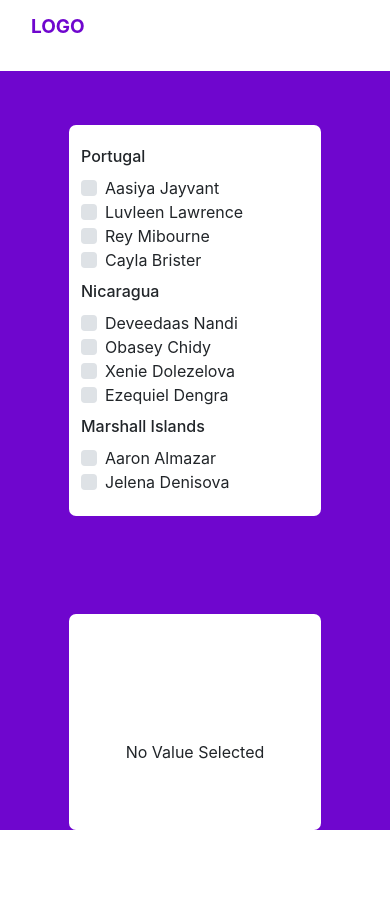
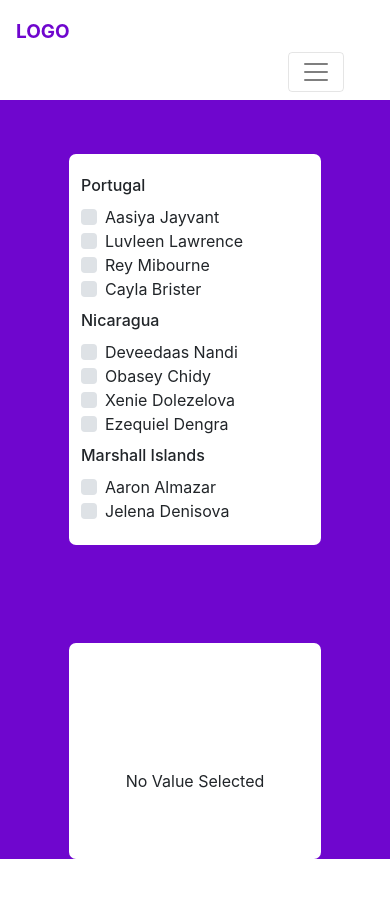
Before and after one commit to prince-p4me/reactdemo, a React app: page / in a window 390 px wide. Built offline with nearby package versions, Linux system fonts and the light colour scheme.

Commit message:
code fixed

```diff
--- a/src/component/header.js
+++ b/src/component/header.js
@@ -2,15 +2,21 @@ import React, { useState } from "react";
 
 const HeaderComponent = ({ }) => {
   return (
-    <div className="container">
+    <div className="container-fluid" style={{ padding: 0 }}>
       <nav className="navbar navbar-expand-lg navbar-light bg-white">
         <div className="container">
           <div className="row" style={{ width: "100%" }}>
-            <div className="col-sm-4">
-              <a className="navbar-brand" href="#" style={{ color: "#6f06ce", fontSize: 19, fontWeight: "bold" }}>LOGO</a>
+            <div className="col-md-4">
+              <a className="navbar-brand" href="#" style={{
+                color: "#6f06ce", marginTop: 5,
+                fontSize: 19, fontWeight: "bold"
+              }}>LOGO</a>
             </div>
-            <div className="col-sm-8">
-              <form className="form-inline my-2 my-lg-0">
+            <div className="col-md-8">
+              <button class="navbar-toggler" type="button" data-toggle="collapse" data-target="#navbarNav" aria-controls="navbarSupportedContent" aria-expanded="false" aria-label="Toggle navigation">
+                <span class="navbar-toggler-icon"></span>
+              </button>
+              <form className="form-inline my-2 my-md-12">
                 <div className="collapse navbar-collapse" id="navbarNav">
                   <ul className="navbar-nav ml-auto">
                     <li className="nav-item ">
--- a/src/index.html
+++ b/src/index.html
@@ -23,8 +23,21 @@
         width: 40px;
     }
 
+    .navbar-light .navbar-toggler {
+        color: rgba(0, 0, 0, .5);
+        border-color: rgba(0, 0, 0, .1);
+        float: right;
+    }
+
     .custom-checkbox .custom-control-input:checked~.custom-control-label::before {
         background-color: rgb(165, 0, 255);
+    }
+
+    @media (max-width: 992px) {
+        .navbar-expand-lg .navbar-nav .nav-link {
+            padding-right: .5rem;
+            padding-left: .5rem;
+        }
     }
 
     /* .custom-checkbox .custom-control-input.my-error~.custom-control-label::before {
--- a/src/screen/Leftcomponent.js
+++ b/src/screen/Leftcomponent.js
@@ -8,11 +8,11 @@ const Leftcomponent = ({ }) => {
 
   const handleInputChange = (pIndex, cIndex) => {
     var list = Object.assign([], LanguageList);
-    // list[pIndex].subItems[cIndex].check = !list[pIndex].subItems[cIndex].check;
     list[pIndex].subItems[cIndex].check = (list[pIndex].subItems[cIndex].check == 1 ? 0 : 1);
-    // console.log("check is:-" + list[pIndex].subItems[cIndex].check);
     list[pIndex].count = list[pIndex].subItems.reduce((a, b) => ({ check: a.check + b.check }));
-    console.log("total language is:-" + list[pIndex].count);
+    if (typeof list[pIndex].count === 'object') {
+      list[pIndex].count = list[pIndex].count.check;
+    }
     dispatch(Actions.setList(list));
   };
 
--- a/src/screen/Maincomponent.js
+++ b/src/screen/Maincomponent.js
@@ -5,9 +5,9 @@ import HeaderComponent from "../component/header";
 
 const MainComponent = (props) => {
   return (
-    <section >
+    <section style={{ backgroundColor: "#6f06ce" }}>
       <HeaderComponent />
-      <div className="container-fluid" style={{ backgroundColor: "#6f06ce" }}>
+      <div className="container-fluid">
         <div className="row">
           <div className="col-sm-6">
             <Leftcomponent />
```
